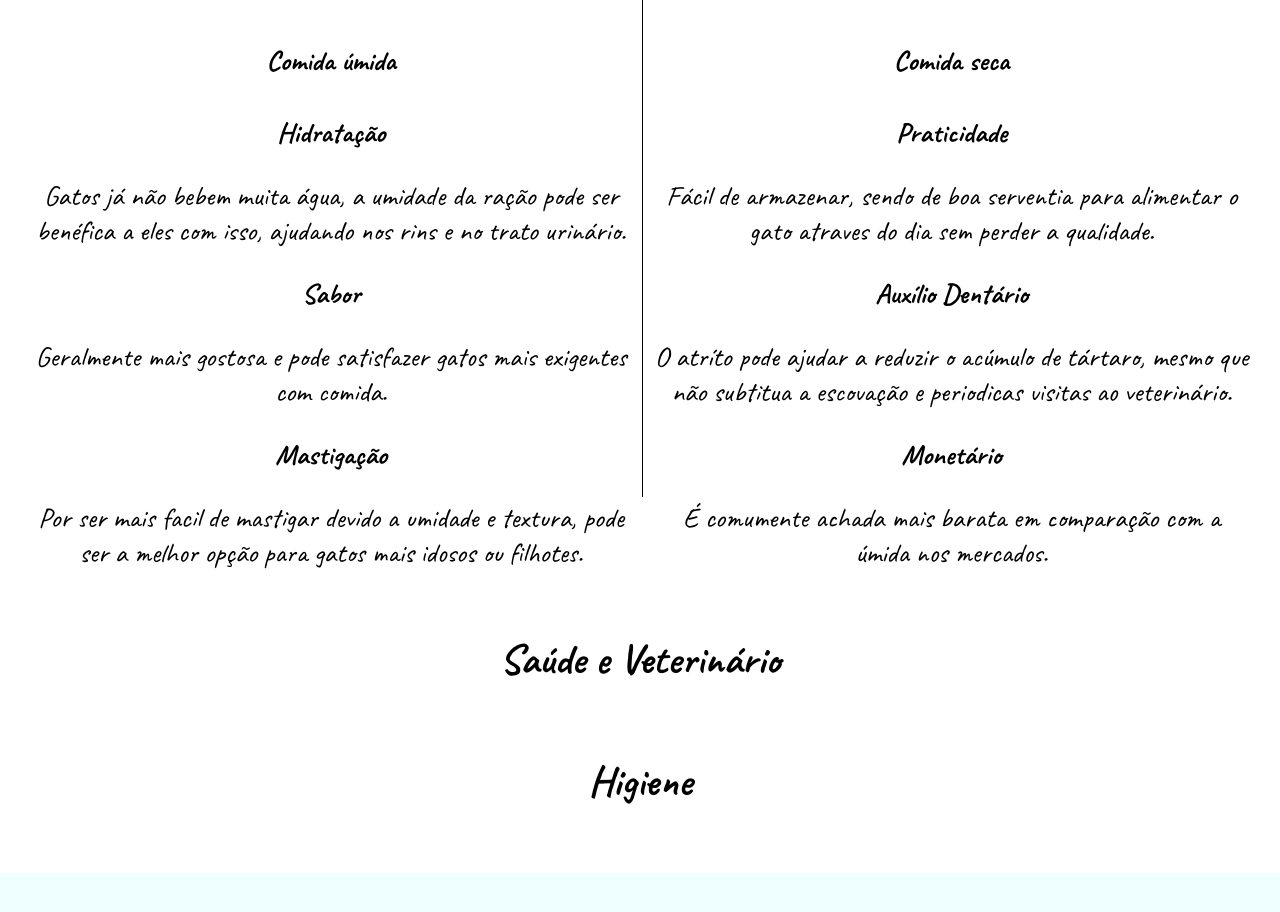
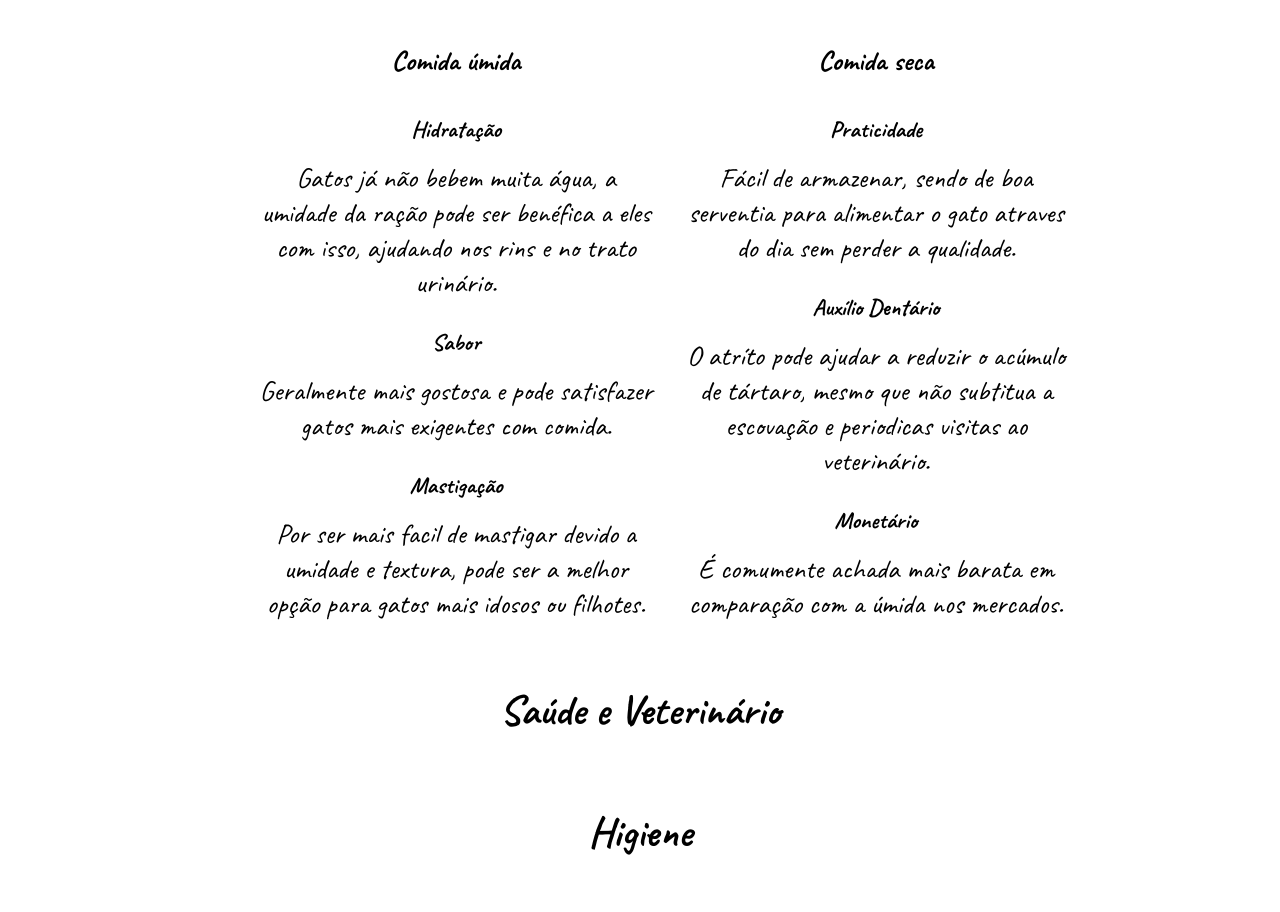
Before and after one commit to gontin/Site-Gatinhos, a plain HTML site: page html/cuidados.html in a window 1280 px wide. Shown: the part 880-1792 px from the top of the page. Before the commit the page ends 1753 px from the top, so only its background shows below. Drawn offline with Linux system fonts and the light colour scheme.

Commit message:
padding do main

```diff
--- a/css/styles.css
+++ b/css/styles.css
@@ -39,9 +39,23 @@ main {
     background-color: rgb(255, 255, 255);
     box-shadow: 5px 5px 10px #888888;
     padding: 30px;
+    padding-left: 20%;
+    padding-right: 20%;
 }
 h3 {
     margin: 0;
+}
+h5 {
+    margin: 0;
+}
+p {
+    margin-top: 1rem;
+}
+.cent-main {
+    display: flex;
+    justify-content: center;
+    padding-left: 20%;
+    padding-right: 20%;
 }
 .banner {
     width: 100%;
--- a/html/cuidados.html
+++ b/html/cuidados.html
@@ -24,6 +24,7 @@
     <div class="banner">
       <img src="../src/gatobranco-deitado.jpg" alt="" />
     </div>
+
     <main>
       <section>
         <h2>Alimentação</h2>
@@ -35,7 +36,7 @@
               <div>
                 <img src="https://cats.com/wp-content/themes/ribosome/img/cat-food-reviews-wet.svg" alt="comida molhada">
                 <h4>Comida úmida</h4>
-                <strong>Hidratação</strong>
+                <h5><strong>Hidratação</strong></h5>
                 <p>
                   Gatos já não bebem muita água, a umidade da ração pode ser
                   benéfica a eles com isso, ajudando nos rins e no trato
@@ -43,14 +44,14 @@
                 </p>
               </div>
               <div>
-                <strong>Sabor</strong>
+                <h5><strong>Sabor</strong></h5>
                 <p>
                   Geralmente mais gostosa e pode satisfazer gatos mais exigentes
                   com comida.
                 </p>
               </div>
               <div>
-                <strong>Mastigação</strong>
+                <h5><strong>Mastigação</strong></h5>
                 <p>
                   Por ser mais facil de mastigar devido a umidade e textura,
                   pode ser a melhor opção para gatos mais idosos ou filhotes.
@@ -62,21 +63,21 @@
               <img src="https://cats.com/wp-content/themes/ribosome/img/cat-food-reviews-dry.svg?ver=1" alt="comida seca">
               <h4>Comida seca</h4>
               <div>
-                <strong>Praticidade</strong>
+                <h5><strong>Praticidade</strong></h5>
                 <p>
                   Fácil de armazenar, sendo de boa serventia para alimentar o
                   gato atraves do dia sem perder a qualidade.
                 </p>
               </div>
               <div>
-                <strong>Auxílio Dentário</strong>
+                <h5><strong>Auxílio Dentário</strong></h5>
                 <p>
                   O atríto pode ajudar a reduzir o acúmulo de tártaro, mesmo que
                   não subtitua a escovação e periodicas visitas ao veterinário.
                 </p>
               </div>
               <div>
-                <strong>Monetário</strong>
+                <h5><strong>Monetário</strong></h5>
                 <p>
                   É comumente achada mais barata em comparação com a úmida nos
                   mercados.
```
